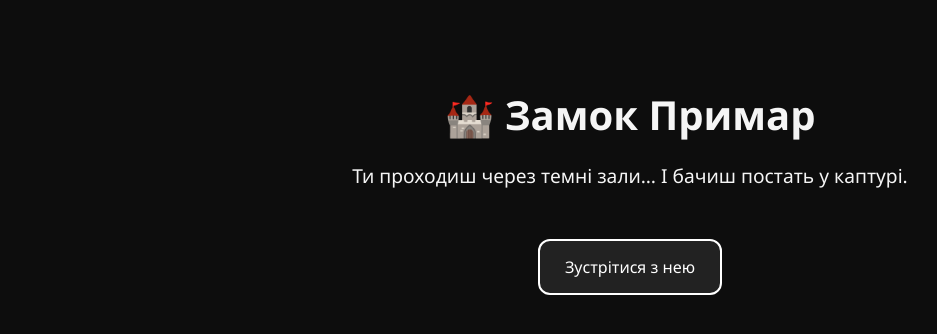
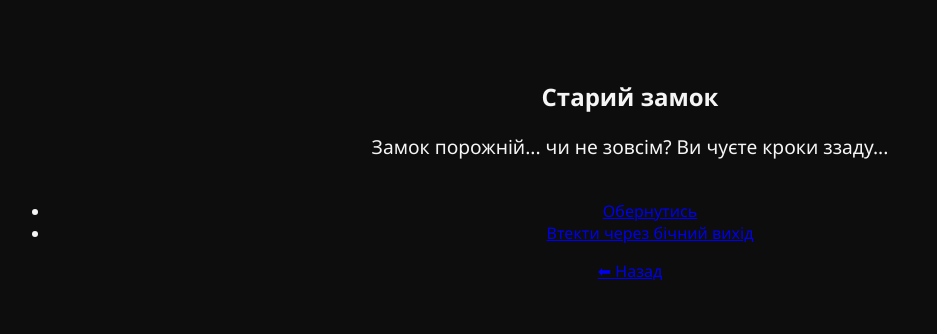
Before and after one commit to skibid1rizzler/fanatasy-hakaton, a plain HTML site: page castle.html in a window 1280 px wide. Shown: the whole page, without its empty margins (10-947 px from the left). Drawn offline with Linux system fonts and the light colour scheme.

Commit message:
Update castle.html

```diff
--- a/castle.html
+++ b/castle.html
@@ -2,14 +2,18 @@
 <html lang="uk">
 <head>
   <meta charset="UTF-8">
-  <title>Загадковий замок</title>
+  <title>Старий замок</title>
   <link rel="stylesheet" href="style.css">
 </head>
 <body>
   <div class="container">
-    <h1>🏰 Замок Примар</h1>
-    <p>Ти проходиш через темні зали… І бачиш постать у каптурі.</p>
-    <a href="final.html" class="button">Зустрітися з нею</a>
+    <h2>Старий замок</h2>
+    <p>Замок порожній... чи не зовсім? Ви чуєте кроки ззаду...</p>
+    <ul>
+      <li><a href="trap.html">Обернутись</a></li>
+      <li><a href="final.html">Втекти через бічний вихід</a></li>
+    </ul>
+    <a href="index.html">⬅ Назад</a>
   </div>
 </body>
 </html>
```
